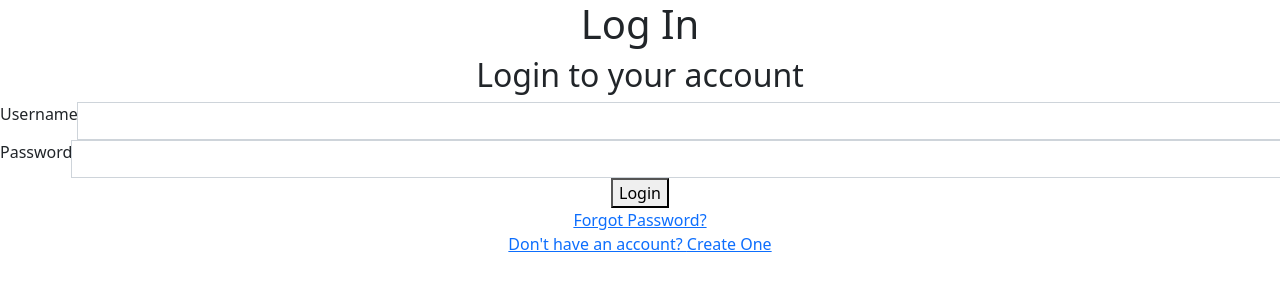
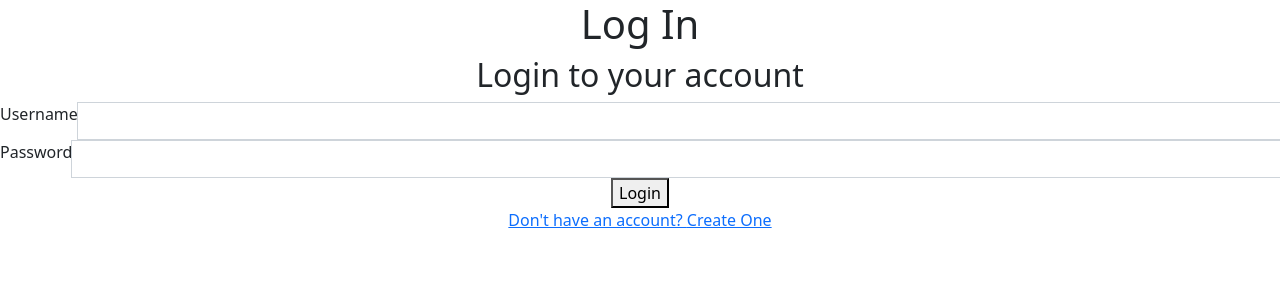
Before and after one commit to Ziassy/final-project-wit-team-i, a Django app: page /accounts/login/ in a window 1280 px wide. Shown: the top 300 px of the page. Run offline with Django 4.2, Linux system fonts and the light colour scheme; some libraries are stand-ins or nearby versions.

Commit message:
[HIDE] Forgot password and delete class ActivateAccountView(View): and email activation

```diff
--- a/ecomm/ecomm/templates/account/login.html
+++ b/ecomm/ecomm/templates/account/login.html
@@ -42,9 +42,9 @@
           </div>
 
           <button type="submit" id="login">Login</button>
-          <div class="clearfix supporter">
+          {% comment %} <div class="clearfix supporter">
             <a class="forgot pull-right" href="#">Forgot Password?</a>
-          </div>
+          </div> {% endcomment %}
         </form>
       </div>
       <div class="signup-wrapper text-center">
```
Also changed, not shown: ecomm/authuser/views.py (+0 -29 lines).
